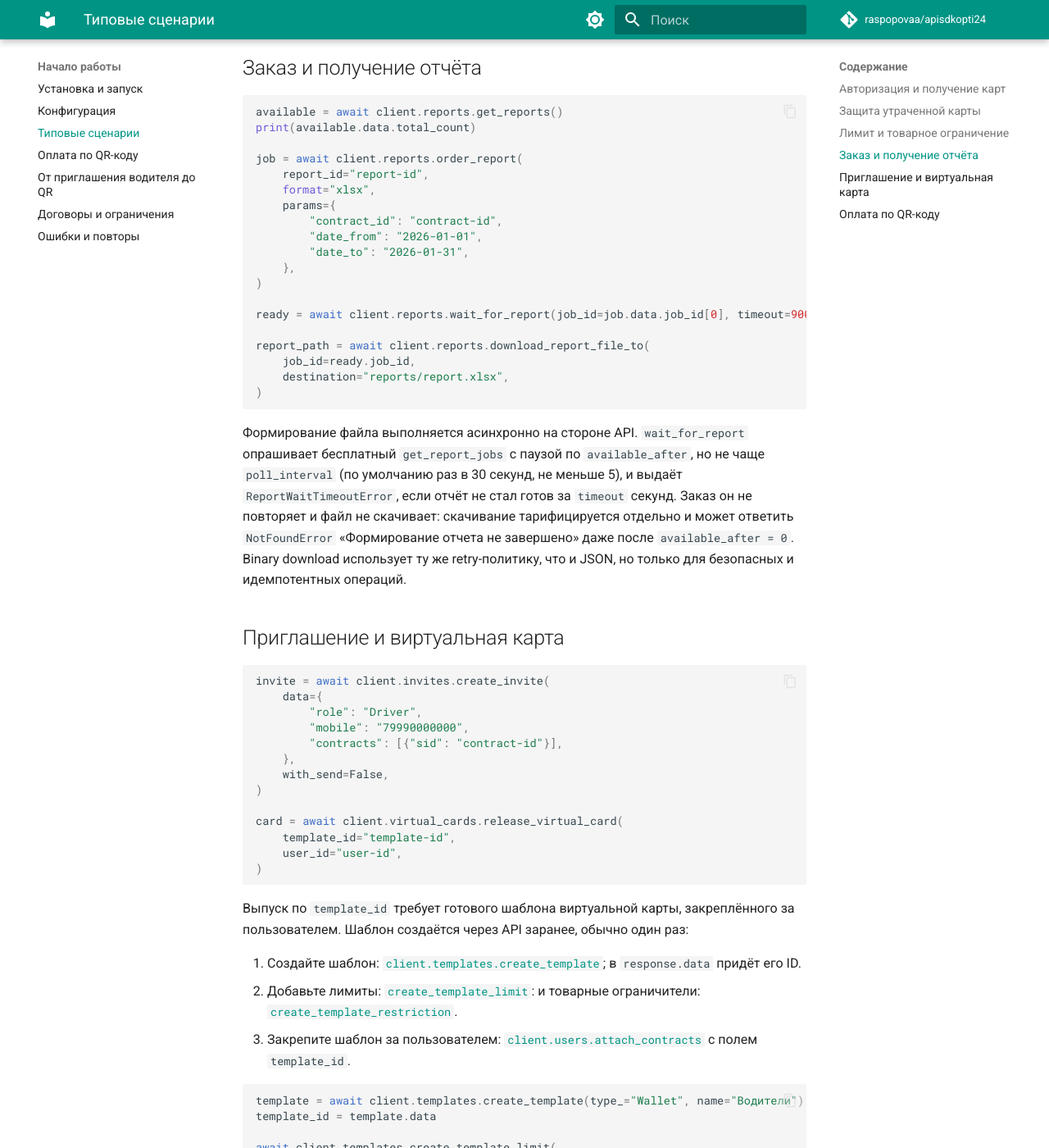
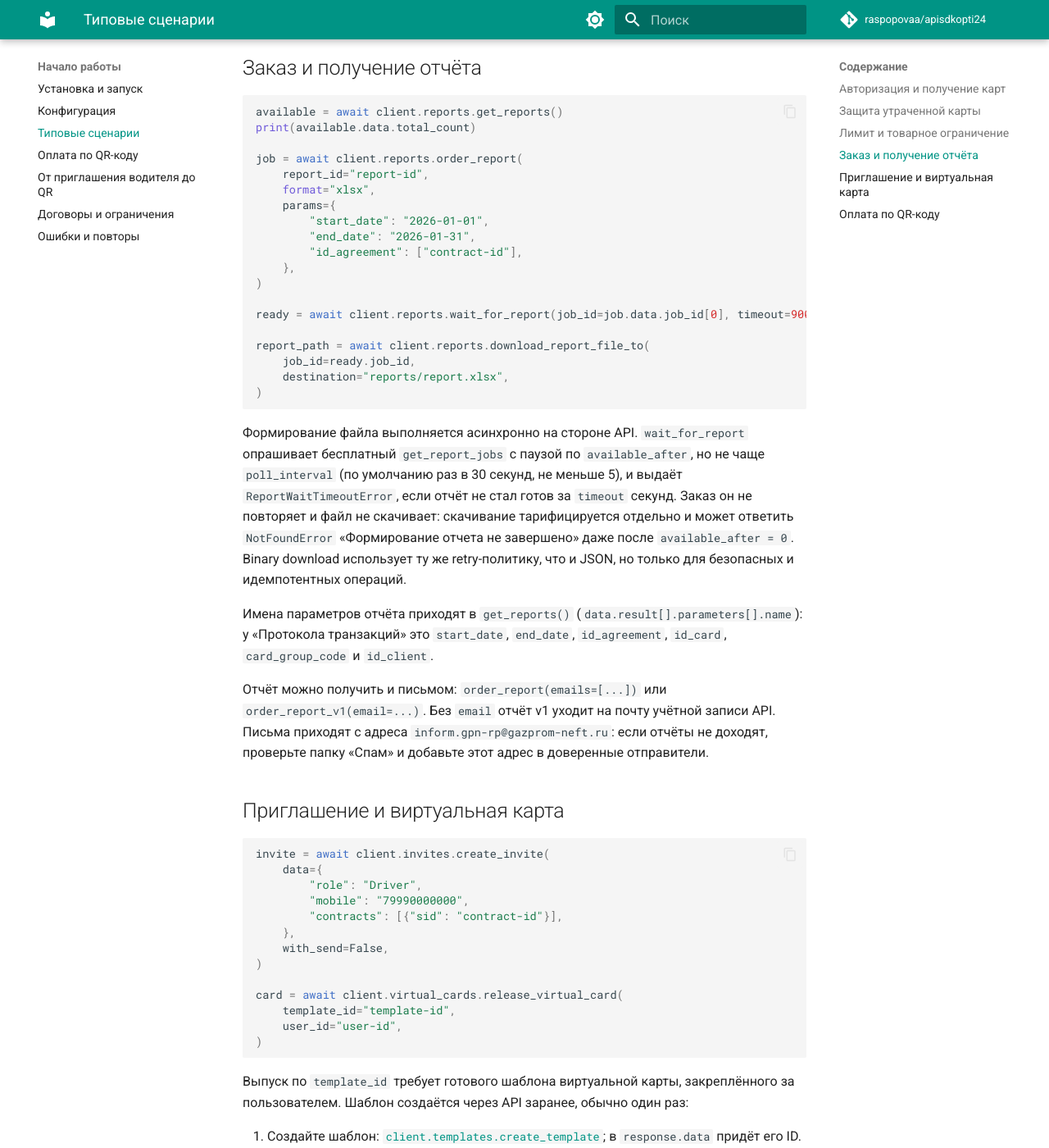
Before and after one commit to raspopovaa/apisdkopti24, an MkDocs documentation site: the page built from docs/scenarios.md, in a window 1280 px wide and 1400 px high, scrolled down 1936 px. Shown: the whole window at 82% size. Built offline with MkDocs 1.6.1 and Material for MkDocs 9.7.7, drawn with Linux system fonts in a browser that asks for light colours; comment, search, counter and statistics services are not loaded; the version menu is left out.

Commit message:
Document report email sender and fix report parameter names
Co-Authored-By: Claude Opus 5.5 <noreply@anthropic.com>
Claude-Session: https://claude.ai/code/session_015dGGiqu5A1XNDbRHPeRjg7

```diff
--- a/docs/scenarios.md
+++ b/docs/scenarios.md
@@ -98,9 +98,9 @@ job = await client.reports.order_report(
     report_id="report-id",
     format="xlsx",
     params={
-        "contract_id": "contract-id",
-        "date_from": "2026-01-01",
-        "date_to": "2026-01-31",
+        "start_date": "2026-01-01",
+        "end_date": "2026-01-31",
+        "id_agreement": ["contract-id"],
     },
 )
 
@@ -121,6 +121,15 @@ report_path = await client.reports.download_report_file_to(
 `available_after = 0`. Binary download
 использует ту же retry-политику, что и JSON, но только для безопасных и
 идемпотентных операций.
+
+Имена параметров отчёта приходят в `get_reports()` (`data.result[].parameters[].name`):
+у «Протокола транзакций» это `start_date`, `end_date`, `id_agreement`, `id_card`,
+`card_group_code` и `id_client`.
+
+Отчёт можно получить и письмом: `order_report(emails=[...])` или
+`order_report_v1(email=...)`. Без `email` отчёт v1 уходит на почту учётной записи API.
+Письма приходят с адреса `inform.gpn-rp@gazprom-neft.ru`: если отчёты не доходят,
+проверьте папку «Спам» и добавьте этот адрес в доверенные отправители.
 
 ## Приглашение и виртуальная карта
 
```
Also changed, not shown: CHANGELOG.md (+6 -0 lines).
